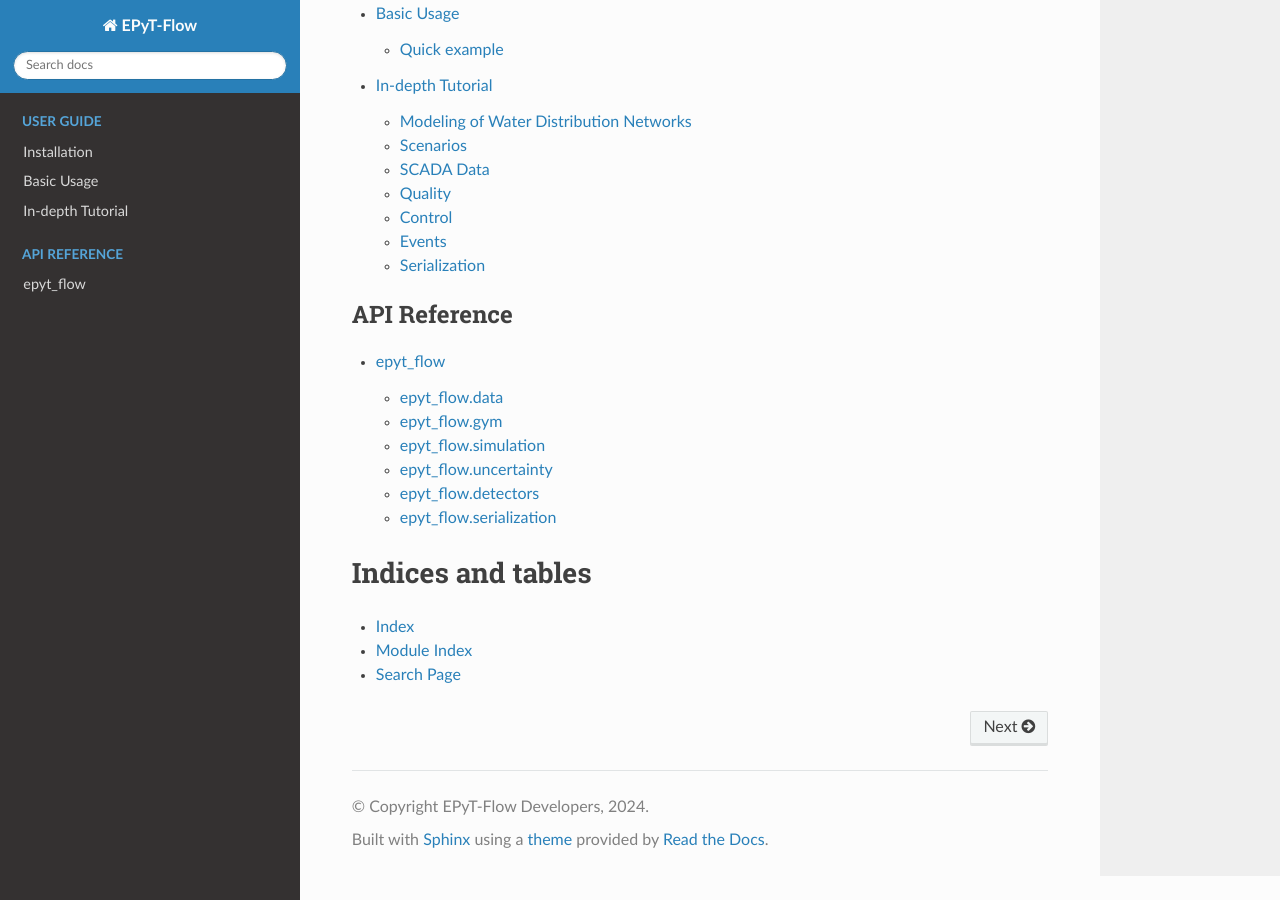
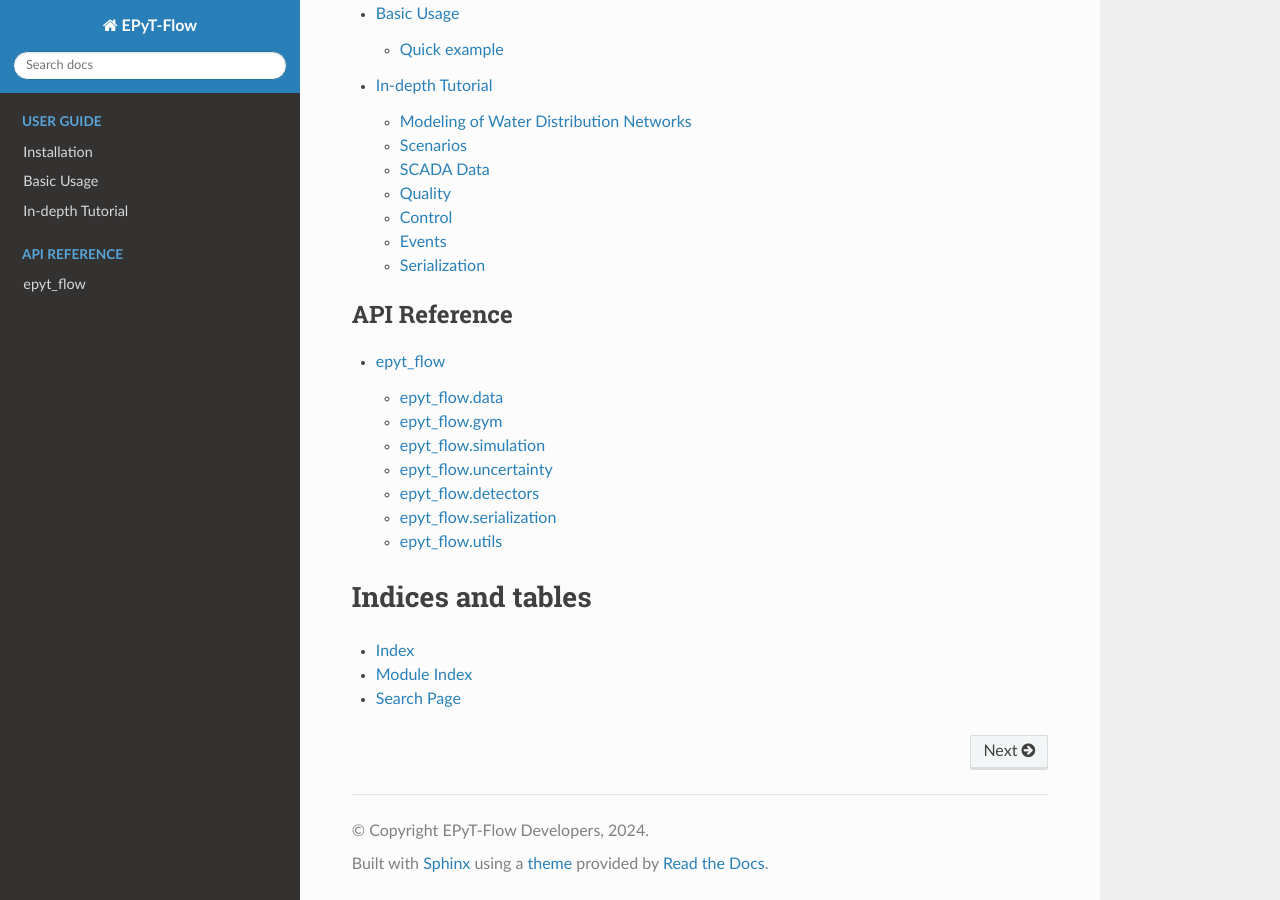
Before and after one commit to WaterFutures/EPyT-Flow, a Sphinx documentation site: the page built from docs/index.rst, in a window 1280 px wide and 900 px high, scrolled down 526 px. Built offline with Sphinx 7.4.7 and the Read the Docs theme 2.0.0, drawn with Linux system fonts in a browser that asks for light colours.

Commit message:
Add epyt_flow.utils to documentation

```diff
--- a/docs/epyt_flow.rst
+++ b/docs/epyt_flow.rst
@@ -15,3 +15,11 @@
 .. automodule:: epyt_flow.serialization
    :members:
    :show-inheritance:
+
+
+epyt_flow.utils
+---------------
+
+.. automodule:: epyt_flow.utils
+   :members:
+   :show-inheritance:
```
